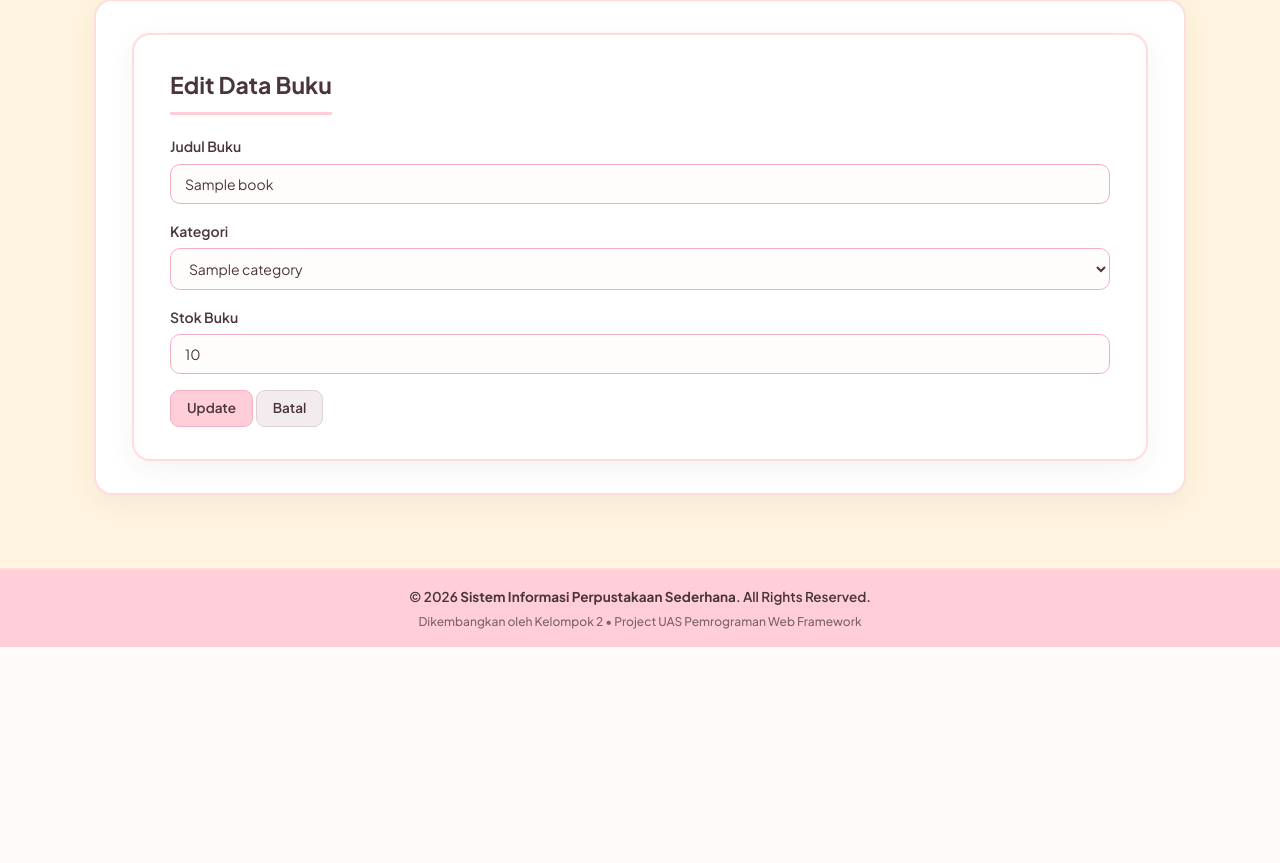
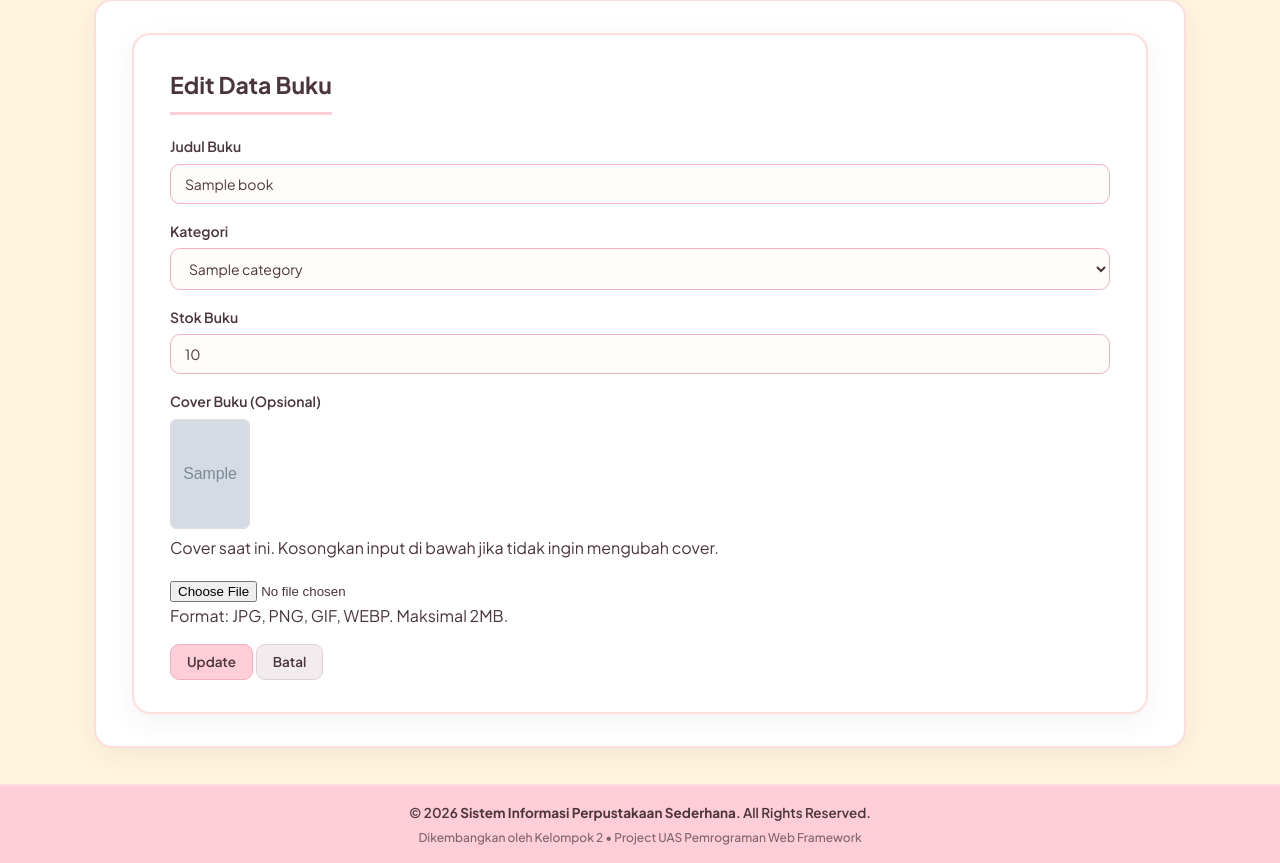
Before and after one commit to 2410631250025/perpustakaan-sederhana, a Laravel app: page /books/1/edit in a window 1280 px wide. Shown: the part 153-1016 px from the top of the page. Before the commit the page ends 800 px from the top, so only its background shows below. Run offline with Laravel 12, Linux system fonts and the light colour scheme; a user stored in the database is signed in; data comes from the database, SQL or seed files in the repository; tables that the repository leaves empty hold one stand-in row (values such as "Sample post"); grey boxes marked "Sample" are stand-in pictures.

Commit message:
feat: add book cover upload, author, and year fields

```diff
--- a/app/Http/Controllers/BookController.php
+++ b/app/Http/Controllers/BookController.php
@@ -5,6 +5,7 @@ namespace App\Http\Controllers;
 use App\Models\Book;
 use App\Models\Category;
 use Illuminate\Http\Request;
+use Illuminate\Support\Facades\Storage;
 
 class BookController extends Controller
 {
@@ -23,19 +24,27 @@ class BookController extends Controller
     public function store(Request $request)
     {
         $request->validate([
-            'title' => 'required|string|max:255',
+            'title'       => 'required|string|max:255',
             'category_id' => 'required|exists:categories,id',
             'stock'       => 'required|integer|min:0',
             'author'      => 'nullable|string|max:255',
             'year'        => 'nullable|integer',
+            'cover'       => 'nullable|image|mimes:jpeg,png,jpg,gif,webp|max:2048',
         ]);
+
+        // Simpan file gambar jika ada yang diunggah
+        $coverPath = null;
+        if ($request->hasFile('cover')) {
+            $coverPath = $request->file('cover')->store('covers', 'public');
+        }
 
         Book::create([
             'title'       => $request->title,
             'category_id' => $request->category_id,
             'stock'       => $request->stock,
-            'author'      => $request->author ?? '-', // Mengisi '-' jika di form kosong
-            'year'        => $request->year ?? date('Y'), // Mengisi tahun saat ini jika kosong
+            'author'      => $request->author ?? '-',
+            'year'        => $request->year ?? date('Y'),
+            'cover'       => $coverPath,
         ]);
 
         return redirect()->route('books.index')->with('success', 'Buku berhasil ditambahkan!');
@@ -60,15 +69,39 @@ class BookController extends Controller
             'stock'       => 'required|integer|min:0',
             'author'      => 'nullable|string|max:255',
             'year'        => 'nullable|integer',
+            'cover'       => 'nullable|image|mimes:jpeg,png,jpg,gif,webp|max:2048',
         ]);
 
-        $book->update($request->all());
+        // Pertahankan cover lama secara default
+        $coverPath = $book->cover;
+
+        // Jika ada file cover baru yang diunggah, hapus yang lama lalu simpan yang baru
+        if ($request->hasFile('cover')) {
+            if ($book->cover && Storage::disk('public')->exists($book->cover)) {
+                Storage::disk('public')->delete($book->cover);
+            }
+            $coverPath = $request->file('cover')->store('covers', 'public');
+        }
+
+        $book->update([
+            'title'       => $request->title,
+            'category_id' => $request->category_id,
+            'stock'       => $request->stock,
+            'author'      => $request->author ?? '-',
+            'year'        => $request->year ?? date('Y'),
+            'cover'       => $coverPath,
+        ]);
 
         return redirect()->route('books.index')->with('success', 'Buku berhasil diperbarui!');
     }
 
     public function destroy(Book $book)
     {
+        // Hapus file cover dari storage sebelum menghapus data buku
+        if ($book->cover && Storage::disk('public')->exists($book->cover)) {
+            Storage::disk('public')->delete($book->cover);
+        }
+
         $book->delete();
         return redirect()->route('books.index')->with('success', 'Buku berhasil dihapus!');
     }
--- a/app/Models/Book.php
+++ b/app/Models/Book.php
@@ -9,6 +9,7 @@ class Book extends Model
     protected $fillable = [
         'category_id',
         'title',
+        'cover',
         'author',
         'year',
         'stock',
--- a/resources/views/books/edit.blade.php
+++ b/resources/views/books/edit.blade.php
@@ -4,7 +4,7 @@
 <div class="container">
     <h2>Edit Data Buku</h2>
 
-    <form action="{{ route('books.update', $book->id) }}" method="POST">
+    <form action="{{ route('books.update', $book->id) }}" method="POST" enctype="multipart/form-data">
         @csrf
         @method('PUT')
 
@@ -33,6 +33,21 @@
             @error('stock') <div class="invalid-feedback">{{ $message }}</div> @enderror
         </div>
 
+        <div class="mb-3">
+            <label for="cover" class="form-label">Cover Buku (Opsional)</label>
+
+            @if($book->cover)
+                <div class="mb-2">
+                    <img src="{{ asset('storage/' . $book->cover) }}" alt="Cover {{ $book->title }}" style="width: 80px; height: 110px; object-fit: cover; border-radius: 6px; border: 1px solid #ddd;">
+                    <div class="form-text text-muted">Cover saat ini. Kosongkan input di bawah jika tidak ingin mengubah cover.</div>
+                </div>
+            @endif
+
+            <input type="file" name="cover" id="cover" class="form-control @error('cover') is-invalid @enderror" accept="image/*">
+            <div class="form-text">Format: JPG, PNG, GIF, WEBP. Maksimal 2MB.</div>
+            @error('cover') <div class="invalid-feedback">{{ $message }}</div> @enderror
+        </div>
+
         <button type="submit" class="btn btn-primary">Update</button>
         <a href="{{ route('books.index') }}" class="btn btn-secondary">Batal</a>
     </form>
```
Also changed, not shown: resources/views/books/create.blade.php (+8 -1 lines), resources/views/books/index.blade.php (+10 -2 lines), database/migrations/2026_11_23_070731_add_cover_to_books_table.php (added).
